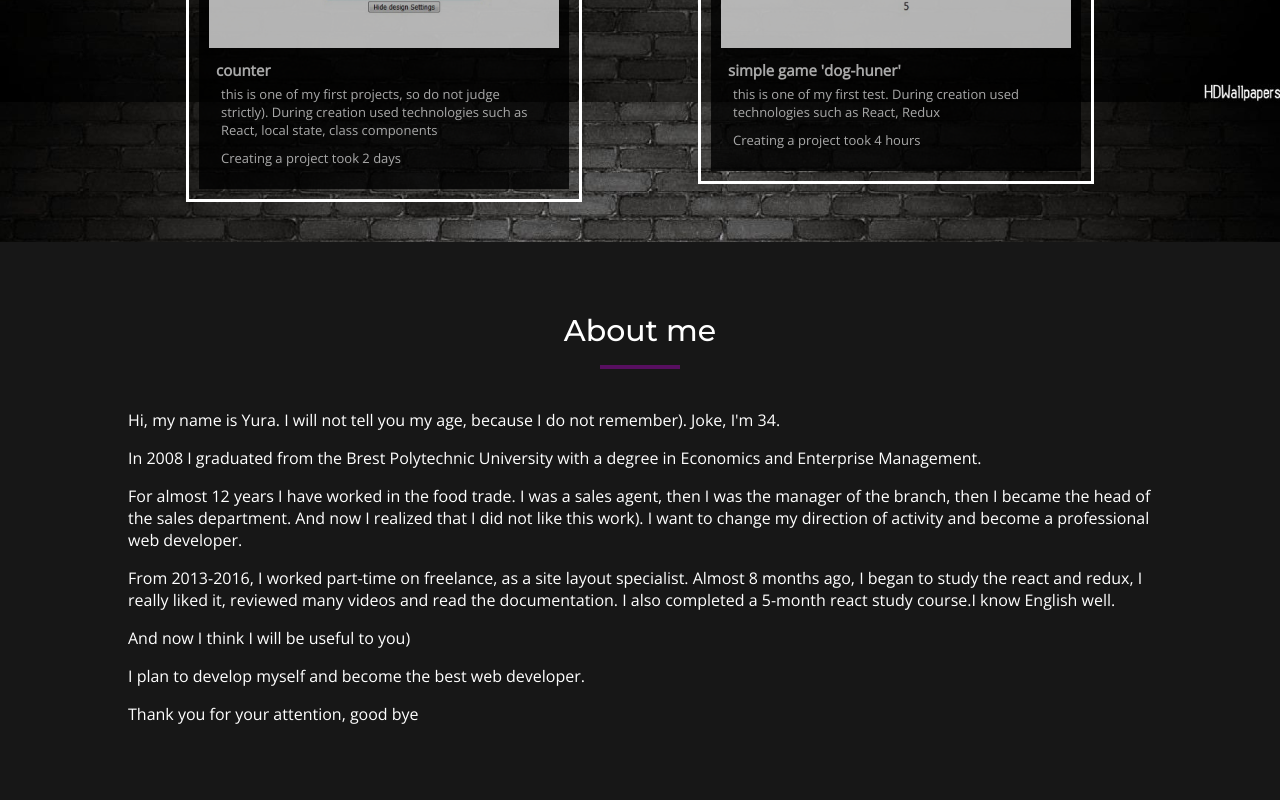
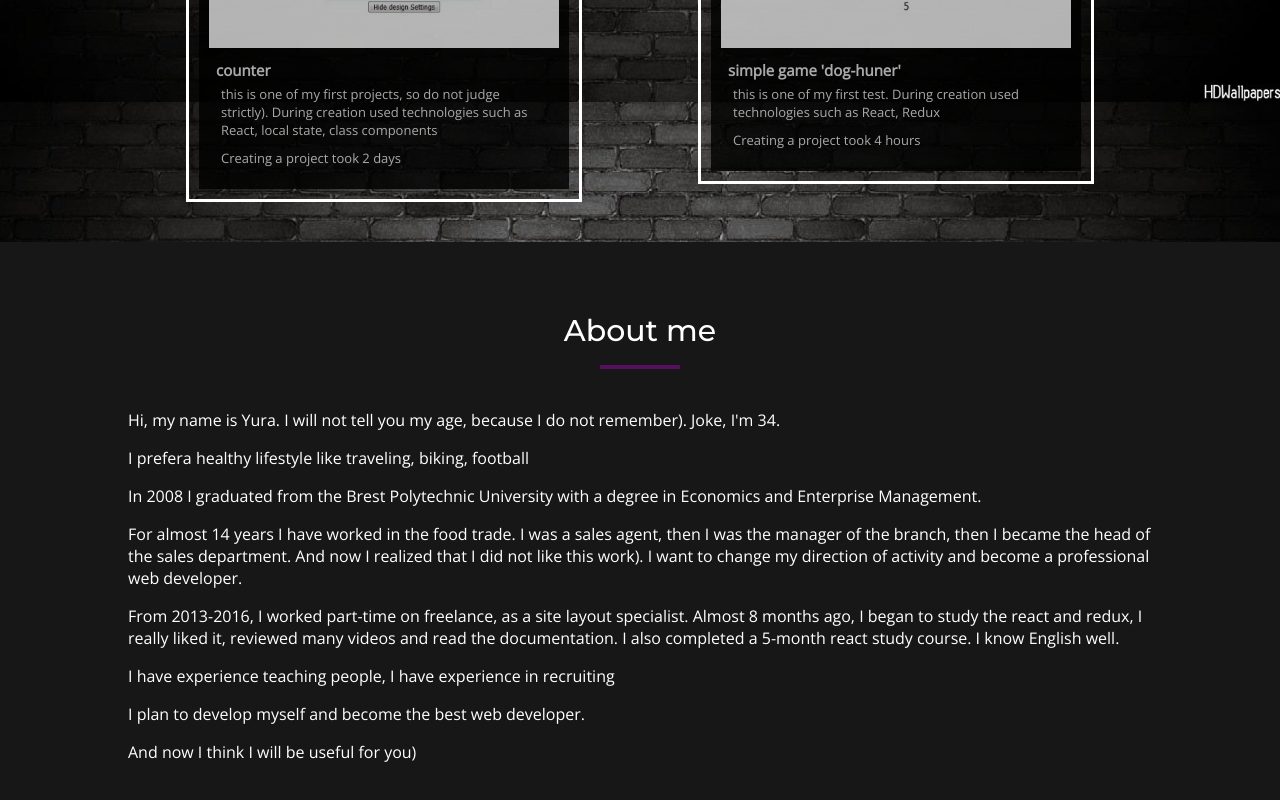
Before and after one commit to Yuranuch/My_portfolio, a React (Create React App) app: page / in a window 1280 px wide. Shown: the part 3098-3898 px from the top of the page. Built offline with nearby package versions, Linux system fonts and the light colour scheme.

Commit message:
added info about me

```diff
--- a/package.json
+++ b/package.json
@@ -4,11 +4,12 @@
   "private": true,
   "homepage": "https://Yuranuch.github.io/My_portfolio",
   "dependencies": {
+    "gh-pages": "^2.1.1",
     "react": "^16.10.2",
+    "react-anchor-link-smooth-scroll": "latest",
     "react-dom": "^16.10.2",
-    "react-scripts": "3.2.0",
     "react-reveal": "latest",
-    "react-anchor-link-smooth-scroll": "latest"
+    "react-scripts": "3.2.0"
   },
   "scripts": {
     "start": "react-scripts start",
--- a/src/Components/AboutMe/AboutMe.js
+++ b/src/Components/AboutMe/AboutMe.js
@@ -10,19 +10,20 @@ function AboutMe() {
                 <Title title="About me"/>
                 <Fade clear>
                     <p>Hi, my name is Yura. I will not tell you my age, because I do not remember). Joke, I'm 34.</p>
+                    <p>I prefera healthy lifestyle like traveling, biking, football</p>
                     <p>In 2008 I graduated from the Brest Polytechnic University with a degree in Economics and
                         Enterprise Management.</p>
-                    <p>For almost 12 years I have worked in the food trade. I was a sales agent, then I was the manager
+                    <p>For almost 14 years I have worked in the food trade. I was a sales agent, then I was the manager
                         of the branch, then I became the head of the sales department.
                         And now I realized that I did not like this work). I want to change my direction of activity and
                         become a professional web developer.</p>
                     <p>From 2013-2016, I worked part-time on freelance, as a site layout specialist.
                         Almost 8 months ago, I began to study the react and redux, I really liked it, reviewed
                         many videos and read the documentation.
-                        I also completed a 5-month react study course.I know English well.</p>
-                    <p>And now I think I will be useful to you)</p>
+                        I also completed a 5-month react study course. I know English well.</p>
+                    <p>I have experience teaching people, I have experience in recruiting</p>
                     <p>I plan to develop myself and become the best web developer.</p>
-                    <p>Thank you for your attention, good bye</p>
+                    <p>And now I think I will be useful for you)</p>
                 </Fade>
             </div>
         </div>
--- a/src/Components/Contacts/Contacts.js
+++ b/src/Components/Contacts/Contacts.js
@@ -4,7 +4,6 @@ import Title from "../../reuseComponents/Title/Title"
 import Fade from "react-reveal/Fade"
 
 function Contacts() {
-
     return (
         <div className={styles.contacts}>
             <div className={styles.container}>
@@ -19,7 +18,10 @@ function Contacts() {
                             <a href="https://github.com/Yuranuch">https://github.com/Yuranuch</a>
                         </div>
                         <div className={styles.infoItem}><span>Free-lancer: </span>
-                            <a href="https://www.fl.ru/users/yuranuch/">www.free-lance.ru/users/Yuranuch</a>
+                            <a href="https://www.fl.ru/users/yuranuch/">free-lance.ru</a>
+                        </div>
+                        <div className={styles.infoItem}><span>VKontakte: </span>
+                            <a href="https://vk.com/id146948054"><span>vk.com</span></a>
                         </div>
                         <div className={styles.infoItem}><span>Location: </span>Belarus, Minsk</div>
                     </div>
--- a/src/Components/MySkills/MySkills.js
+++ b/src/Components/MySkills/MySkills.js
@@ -16,6 +16,7 @@ function MySkills(props) {
         <li>Routing</li>
         <li>Redux-form</li>
         <li>React-Hooks</li>
+        <li>React-reselect</li>
         <li>Axios</li>
     </ul>
     let cssKnowledge = <ul>
```
Also changed, not shown: 1 other file (tests, documents, lock files or other folders).
